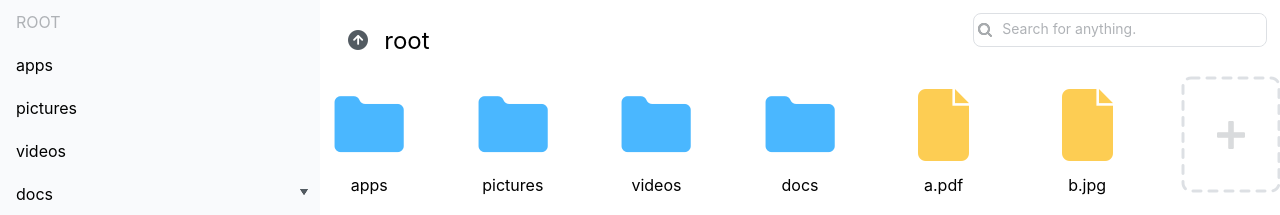
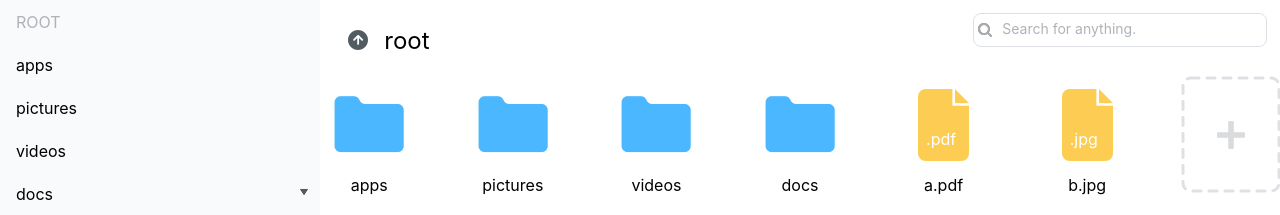
Before and after one commit to AnandAnurag/file-explorer, a React (Create React App) app: page / in a window 1280 px wide. Shown: the top 215 px of the page. Built offline with nearby package versions, Linux system fonts and the light colour scheme.

Commit message:
file-explorer

```diff
--- a/src/App.css
+++ b/src/App.css
@@ -34,6 +34,10 @@ input, input:focus {
   outline: none;
 }
 
+input.invalid {
+  border: 1px solid red;
+}
+
 input::placeholder {
   font-family: -apple-system, BlinkMacSystemFont, 'Segoe UI', Roboto, Oxygen, Ubuntu, Cantarell, 'Open Sans', 'Helvetica Neue', sans-serif;
   font-size: 14px;
--- a/src/create/Create.js
+++ b/src/create/Create.js
@@ -3,19 +3,28 @@ import { useDispatch, useSelector } from 'react-redux';
 import { add } from '../features/root/rootSlice';
 import { getLocation } from '../features/navigate/navigateSlice';
 import { ModalContext } from '../modal/Modal';
+import { getDirectory } from '../features/root/rootSlice';
 import './Create.css';
 export default function Create() {
     const { closeBtnRef } = useContext(ModalContext);
     const location = useSelector(getLocation);
+    const { files, folders } = useSelector(state => getDirectory(state.root, location));
     const [isFile, setIsFile] = useState(true);
-    const [name, setName] = useState("babel.js");
-    const [creator, setCreator] = useState("Anurag Anand");
-    const [size, setSize] = useState("131kb");
-    const [date, setDate] = useState("27 June, 2021");
+    const [name, setName] = useState("");
+    const isValidName = (!isFile && /^\w+$/.test(name)) || /^\w+\.[a-z]+$/.test(name);
+    const [creator, setCreator] = useState("");
+    const isValidCreator = /^[A-Za-z\s.]+$/.test(creator);
+    const [size, setSize] = useState("");
+    const isValidSize = !isNaN(parseInt(size));
+    const [date, setDate] = useState("");
+    const isValidDate = !isNaN(new Date(date).getTime());
     const dispatch = useDispatch();
     const createHandler = () => {
+        const type = isFile ? 'file' : 'folder';
+        if (((isFile && files[name]) || folders[name]) && !window.confirm(`'${name}' ${type} already exists. Do you want to replace it?`))
+            return;
         dispatch(add({
-            type: isFile ? 'file' : 'folder',
+            type,
             name,
             creator,
             size,
@@ -32,19 +41,19 @@ export default function Create() {
                 <button className={"radio-btn " + (isFile ? "inactive" : "")} onClick={() => setIsFile(false)}>Folder</button>
             </div>
             <div className="fields">
-                <input type="text" placeholder="Name" onChange={e => setName(e.target.value)} value={name}></input>
+                <input type="text" className={isValidName ? "" : "invalid"} placeholder="Name" onChange={e => setName(e.target.value)} value={name}></input>
             </div>
             <div className="fields">
-                <input type="text" placeholder="Creator" onChange={e => setCreator(e.target.value)} value={creator}></input>
+                <input type="text" className={isValidCreator ? "" : "invalid"} placeholder="Creator" onChange={e => setCreator(e.target.value)} value={creator}></input>
             </div>
             <div className="fields">
-                <input type="text" placeholder="Size" onChange={e => setSize(e.target.value)} value={size}></input>
+                <input type="text" className={isValidSize ? "" : "invalid"} placeholder="Size" onChange={e => setSize(e.target.value)} value={size}></input>
             </div>
             <div className="fields">
-                <input type="text" placeholder="Date" onChange={e => setDate(e.target.value)} value={date}></input>
+                <input type="text" className={isValidDate ? "" : "invalid"} placeholder="Date" onChange={e => setDate(e.target.value)} value={date}></input>
             </div>
             <div className="action">
-                <button onClick={createHandler}>Create</button>
+                <button onClick={createHandler} disabled={!isValidName || !isValidCreator || !isValidSize || !isValidDate}>Create</button>
             </div>
         </div>
     );
--- a/src/fileInfo/FileInfo.css
+++ b/src/fileInfo/FileInfo.css
@@ -18,4 +18,12 @@
 .info-wrapper>.icon {
     justify-self: center;
     grid-column: 1/3;
+    position: relative;
 }
+
+.info-wrapper>.extension {
+    position: absolute;
+    bottom: 1em;
+    left: 0.5em;
+    color: white;
+}
--- a/src/fileInfo/FileInfo.js
+++ b/src/fileInfo/FileInfo.js
@@ -5,16 +5,21 @@ import fileImage from '../list/file.png'
 export default function FileInfo({ metaData }) {
     const { type, name, creator, date, size } = metaData;
     const logo = type === 'file' ? fileImage : folderImage;
-
+    const extension = type === "file" && name.match(/(?<=\.)[a-z]+$/)[0];
+    const dateObj = new Date(date);
+    const months = ['Jan', 'Feb', 'Mar', 'Apr', 'May', 'Jun', 'Jul', 'Aug', 'Sep', 'Oct', 'Nov', 'Dec'];
     return (
         <div className="info-wrapper">
             <div className="icon">
                 <img src={logo} alt={name}></img>
+                {
+                    extension && <div className="extension">.{extension}</div>
+                }
             </div>
             <div>Name:</div><div>{name}</div>
             <div>Size:</div><div>{size}</div>
             <div>Creator name:</div><div>{creator}</div>
-            <div>Creation Date:</div><div>{date}</div>
+            <div>Creation Date:</div><div>{`${dateObj.getDate()} ${months[dateObj.getMonth()]}, ${dateObj.getFullYear()}`}</div>
         </div>
     );
 }
--- a/src/list/List.css
+++ b/src/list/List.css
@@ -32,6 +32,17 @@ img {
     object-fit: contain;
 }
 
+.icon {
+    position: relative;
+}
+
+.extension {
+    position: absolute;
+    bottom: 1em;
+    left: 0.5em;
+    color: white;
+}
+
 .context-menu {
     position: absolute;
     background: #FFFFFF;
--- a/src/list/List.js
+++ b/src/list/List.js
@@ -110,10 +110,14 @@ function Folder({ info, contextMenuHandler }) {
 
 function ListItemTemplate({ type, logo, info, contextMenuHandler }) {
     const { name } = info;
+    const extension = type === "file" && name.match(/(?<=\.)[a-z]+$/)[0];
     return (
         <div className={`item-template ${type}`} onContextMenu={e => contextMenuHandler.call(null, e, { type, ...info })}>
             <div className="icon">
                 <img src={logo} alt={name}></img>
+                {
+                    extension && <div className="extension">.{extension}</div>
+                }
             </div>
             <div className="title">
                 {name}
```
